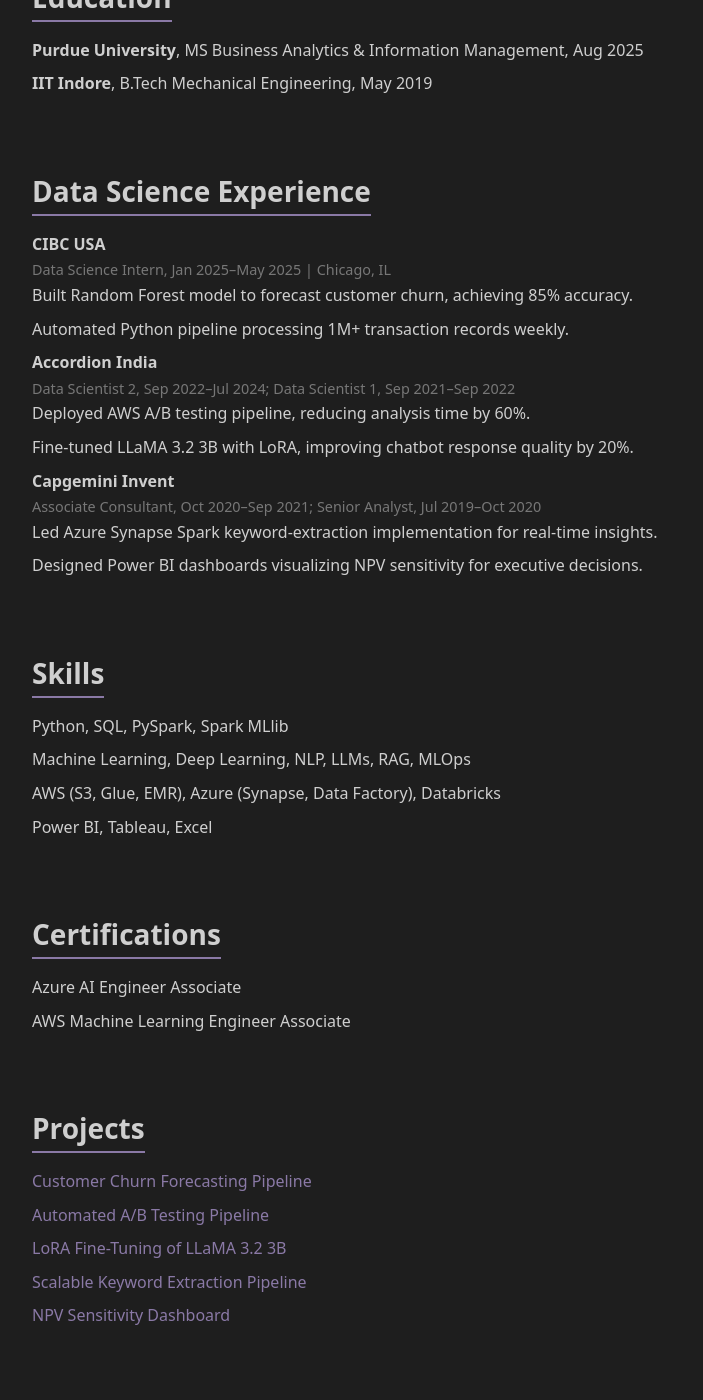
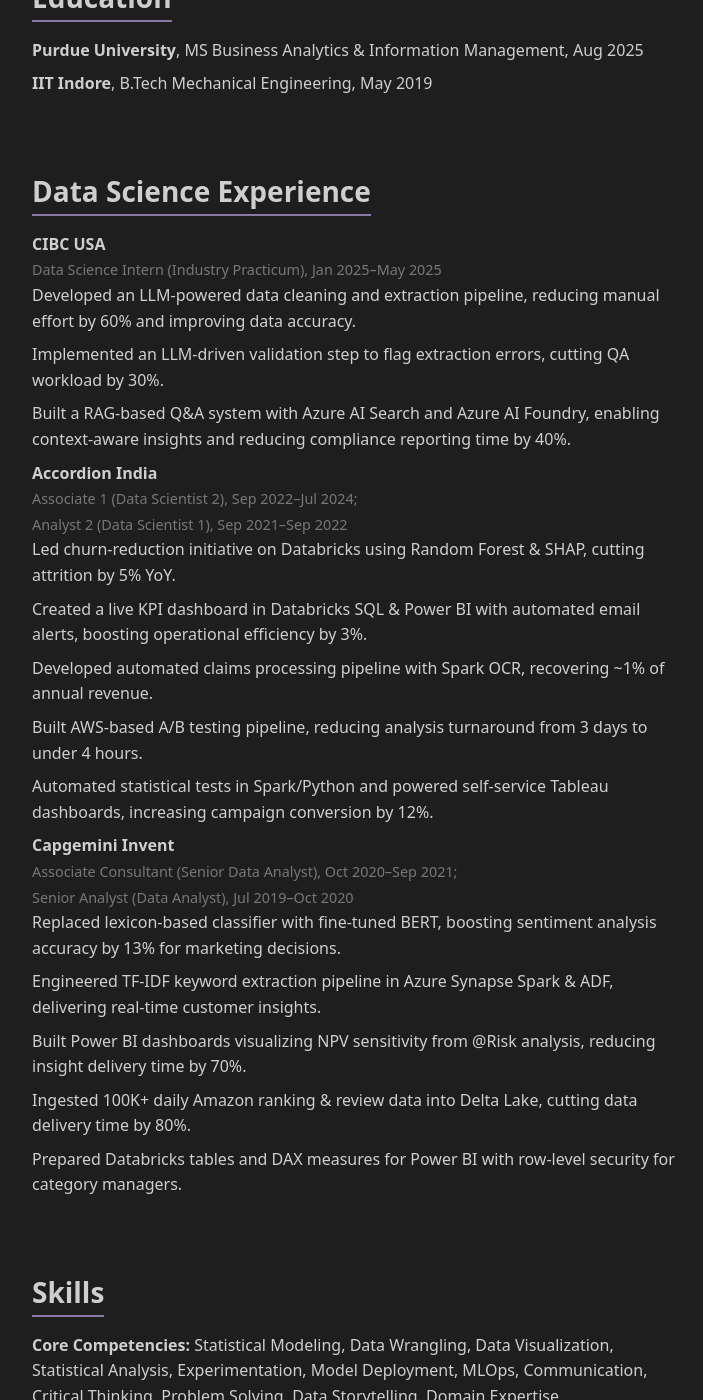
Before and after one commit to MayankBambal/mayankbambal.github.io, a Jekyll site: the page index.html, which Jekyll copies as it is, in a window 1280 px wide and 1400 px high, scrolled down 224 px. Shown: the whole window, without its empty margins (280-983 px from the left). Built offline with Jekyll 4.4.1, drawn with Linux system fonts in a browser that asks for light colours; some of the changed text lies outside the part shown.

Commit message:
Update index.html

```diff
--- a/index.html
+++ b/index.html
@@ -10,19 +10,18 @@
   <div class="container">
     <header>
       <h1>Mayank Bambal</h1>
-      <p>Data Scientist | MS Business Analytics &amp; Information Management, Purdue University (Aug 2025)</p>
+      <p>Data Scientist | MS Business Analytics &amp; Information Management, Purdue University (Aug 2025)</p>
       <p>
         <a href="mailto:mbambal@purdue.edu">mbambal@purdue.edu</a> ·
-        <a href="https://linkedin.com/in/mayankbambal/" target="_blank">linkedin.com/in/mayankbambal</a> ·
-        Chicago, IL
+        <a href="https://linkedin.com/in/mayankbambal/" target="_blank">linkedin.com/in/mayankbambal</a> · Chicago, IL
       </p>
     </header>
 
     <div class="section">
       <h2>Education</h2>
       <ul>
-        <li><strong>Purdue University</strong>, MS Business Analytics &amp; Information Management, Aug 2025</li>
-        <li><strong>IIT Indore</strong>, B.Tech Mechanical Engineering, May 2019</li>
+        <li><strong>Purdue University</strong>, MS Business Analytics &amp; Information Management, Aug 2025</li>
+        <li><strong>IIT Indore</strong>, B.Tech Mechanical Engineering, May 2019</li>
       </ul>
     </div>
 
@@ -31,26 +30,33 @@
       <ul>
         <li>
           <strong>CIBC USA</strong><br>
-          <span class="meta">Data Science Intern, Jan 2025–May 2025 | Chicago, IL</span>
+          <span class="meta">Data Science Intern (Industry Practicum), Jan 2025–May 2025</span>
           <ul>
-            <li>Built Random Forest model to forecast customer churn, achieving 85% accuracy.</li>
-            <li>Automated Python pipeline processing 1M+ transaction records weekly.</li>
+            <li>Developed an LLM-powered data cleaning and extraction pipeline, reducing manual effort by 60% and improving data accuracy.</li>
+            <li>Implemented an LLM-driven validation step to flag extraction errors, cutting QA workload by 30%.</li>
+            <li>Built a RAG-based Q&A system with Azure AI Search and Azure AI Foundry, enabling context-aware insights and reducing compliance reporting time by 40%.</li>
           </ul>
         </li>
         <li>
           <strong>Accordion India</strong><br>
-          <span class="meta">Data Scientist 2, Sep 2022–Jul 2024; Data Scientist 1, Sep 2021–Sep 2022</span>
+          <span class="meta">Associate 1 (Data Scientist 2), Sep 2022–Jul 2024;<br>Analyst 2 (Data Scientist 1), Sep 2021–Sep 2022</span>
           <ul>
-            <li>Deployed AWS A/B testing pipeline, reducing analysis time by 60%.</li>
-            <li>Fine-tuned LLaMA 3.2 3B with LoRA, improving chatbot response quality by 20%.</li>
+            <li>Led churn-reduction initiative on Databricks using Random Forest & SHAP, cutting attrition by 5% YoY.</li>
+            <li>Created a live KPI dashboard in Databricks SQL & Power BI with automated email alerts, boosting operational efficiency by 3%.</li>
+            <li>Developed automated claims processing pipeline with Spark OCR, recovering ~1% of annual revenue.</li>
+            <li>Built AWS-based A/B testing pipeline, reducing analysis turnaround from 3 days to under 4 hours.</li>
+            <li>Automated statistical tests in Spark/Python and powered self-service Tableau dashboards, increasing campaign conversion by 12%.</li>
           </ul>
         </li>
         <li>
           <strong>Capgemini Invent</strong><br>
-          <span class="meta">Associate Consultant, Oct 2020–Sep 2021; Senior Analyst, Jul 2019–Oct 2020</span>
+          <span class="meta">Associate Consultant (Senior Data Analyst), Oct 2020–Sep 2021;<br>Senior Analyst (Data Analyst), Jul 2019–Oct 2020</span>
           <ul>
-            <li>Led Azure Synapse Spark keyword-extraction implementation for real-time insights.</li>
-            <li>Designed Power BI dashboards visualizing NPV sensitivity for executive decisions.</li>
+            <li>Replaced lexicon-based classifier with fine-tuned BERT, boosting sentiment analysis accuracy by 13% for marketing decisions.</li>
+            <li>Engineered TF-IDF keyword extraction pipeline in Azure Synapse Spark & ADF, delivering real-time customer insights.</li>
+            <li>Built Power BI dashboards visualizing NPV sensitivity from @Risk analysis, reducing insight delivery time by 70%.</li>
+            <li>Ingested 100K+ daily Amazon ranking & review data into Delta Lake, cutting data delivery time by 80%.</li>
+            <li>Prepared Databricks tables and DAX measures for Power BI with row-level security for category managers.</li>
           </ul>
         </li>
       </ul>
@@ -59,18 +65,23 @@
     <div class="section">
       <h2>Skills</h2>
       <ul>
-        <li>Python, SQL, PySpark, Spark MLlib</li>
-        <li>Machine Learning, Deep Learning, NLP, LLMs, RAG, MLOps</li>
-        <li>AWS (S3, Glue, EMR), Azure (Synapse, Data Factory), Databricks</li>
-        <li>Power BI, Tableau, Excel</li>
+        <li><strong>Core Competencies:</strong> Statistical Modeling, Data Wrangling, Data Visualization, Statistical Analysis, Experimentation, Model Deployment, MLOps, Communication, Critical Thinking, Problem Solving, Data Storytelling, Domain Expertise</li>
+        <li><strong>Technical Areas:</strong> Machine Learning, Deep Learning, Natural Language Processing, Large Language Models, Explainable AI, Generative AI, Retrieval-Augmented Generation (RAG), Autonomous AI Agents</li>
+        <li><strong>Tools & Technologies:</strong> Python, SQL, Scikit-Learn, TensorFlow, PyTorch, PySpark, Pandas, NumPy, NLTK, SpaCy, Git, Docker, Tableau, Power BI, Excel, Azure, AWS, SAS, Databricks</li>
+        <li><strong>ML/DL Models:</strong> Linear & Logistic Regression, Decision Trees, Random Forests, Bagging & Boosting, Naïve Bayes, k-Nearest Neighbors, Neural Networks (CNNs, RNNs/LSTMs), Transformers</li>
       </ul>
     </div>
 
     <div class="section">
       <h2>Certifications</h2>
       <ul>
-        <li>Azure AI Engineer Associate</li>
+        <li>Power BI Data Analyst Associate (PL-300)</li>
+        <li>Tableau Desktop Specialist</li>
+        <li>Azure AI Engineer Associate</li>
         <li>AWS Machine Learning Engineer Associate</li>
+        <li>IBM Data Science Professional Certificate</li>
+        <li>Azure Fundamentals (AZ-900), AI Fundamentals (AI-900), Data Fundamentals (DP-900)</li>
+        <li>AWS Certified Cloud Practitioner</li>
       </ul>
     </div>
 
@@ -79,7 +90,7 @@
       <ul>
         <li><a href="churn.html">Customer Churn Forecasting Pipeline</a></li>
         <li><a href="ab-testing.html">Automated A/B Testing Pipeline</a></li>
-        <li><a href="llama-finetune.html">LoRA Fine-Tuning of LLaMA 3.2 3B</a></li>
+        <li><a href="llama-finetune.html">LoRA Fine-Tuning of LLaMA 3.2 3B</a></li>
         <li><a href="keyword-extraction.html">Scalable Keyword Extraction Pipeline</a></li>
         <li><a href="npv-dashboard.html">NPV Sensitivity Dashboard</a></li>
       </ul>
```
